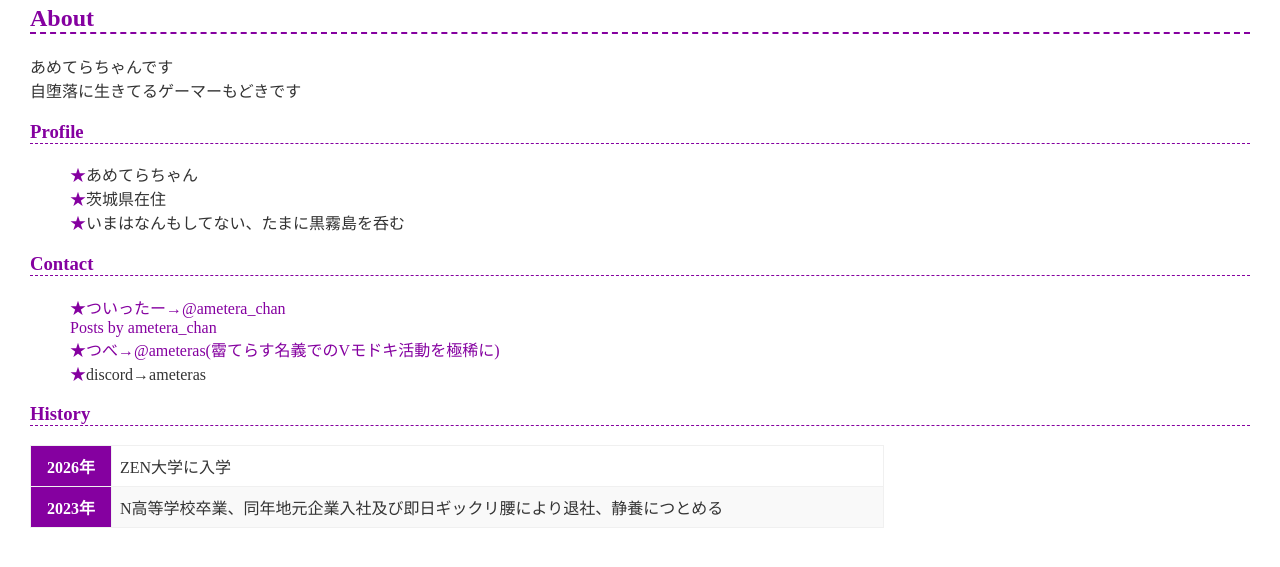
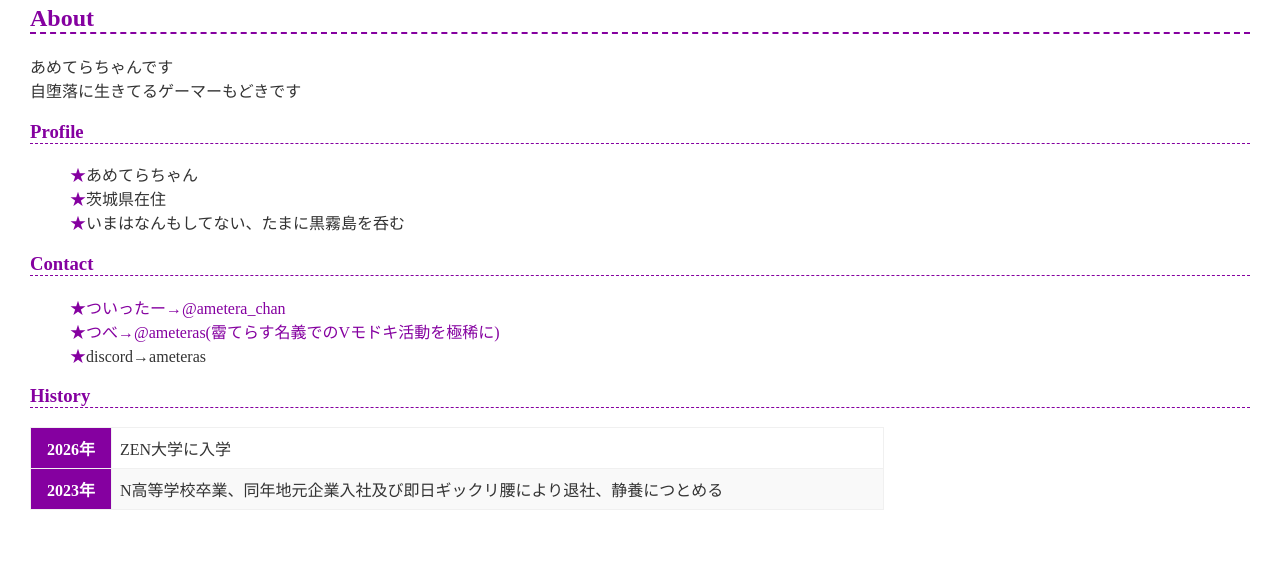
Before and after one commit to ameterachan/ameterachan.github.io, a plain HTML site: page index.html in a window 1280 px wide. Shown: the part 117-684 px from the top of the page. Drawn offline with Linux system fonts and the light colour scheme; a script that the page names is missing.

Commit message:
機能していないXタイムラインの削除

```diff
--- a/index.html
+++ b/index.html
@@ -25,7 +25,6 @@
     <h3>Contact</h3>
     <ul>
       <li><a href="https://x.com/ametera_chan">ついったー→@ametera_chan</a></li>
-      <a class="twitter-timeline" data-width="400" data-height="600" href="https://x.com/ametera_chan?ref_src=twsrc%5Etfw">Posts by ametera_chan</a> <script async src="https://platform.x.com/widgets.js" charset="utf-8"></script>
       <li><a href="https://www.youtube.com/@ameteras">つべ→@ameteras(霤てらす名義でのVモドキ活動を極稀に)</a></li>
       <li>discord→ameteras</li>
     </ul>
```
